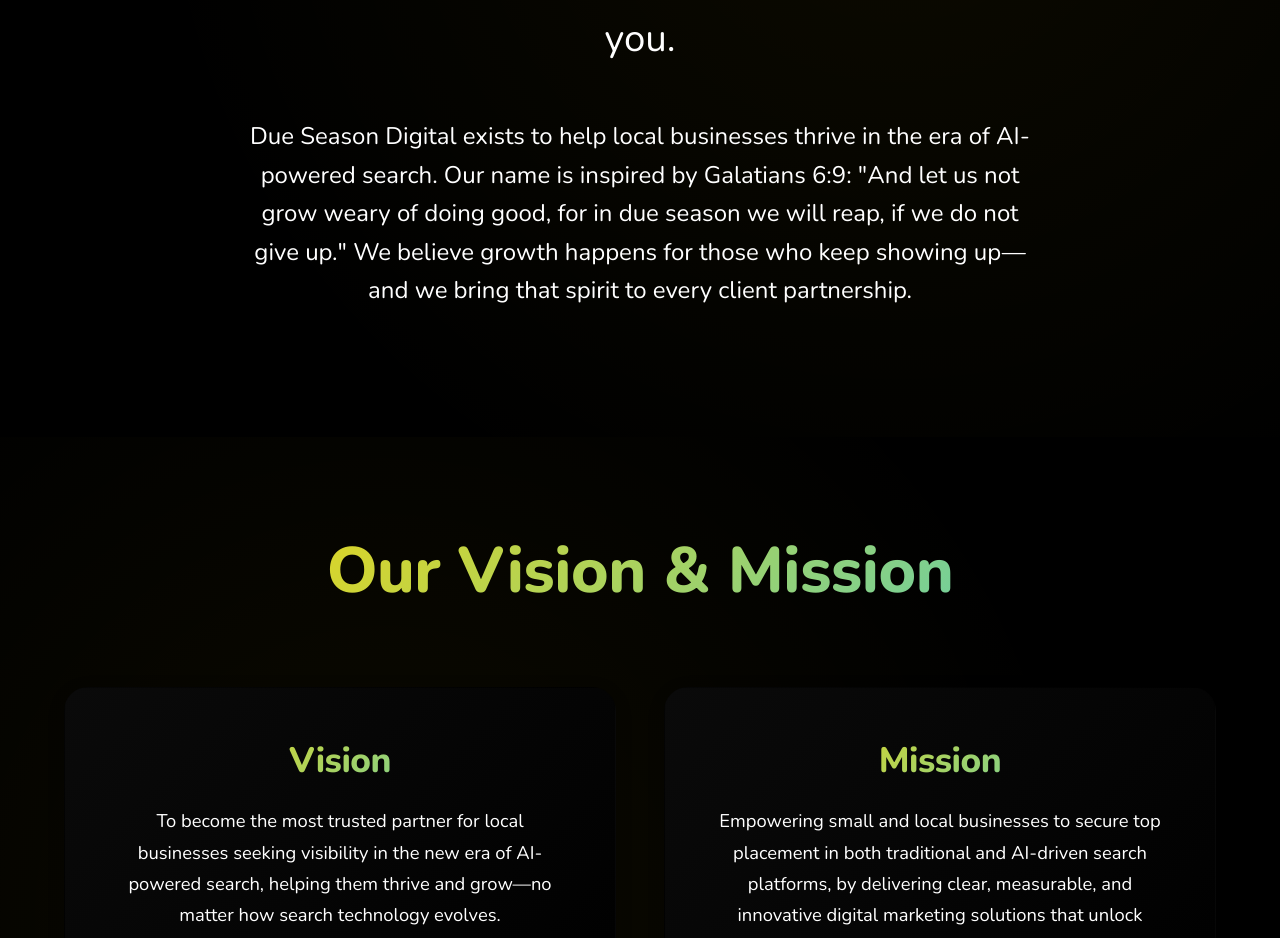
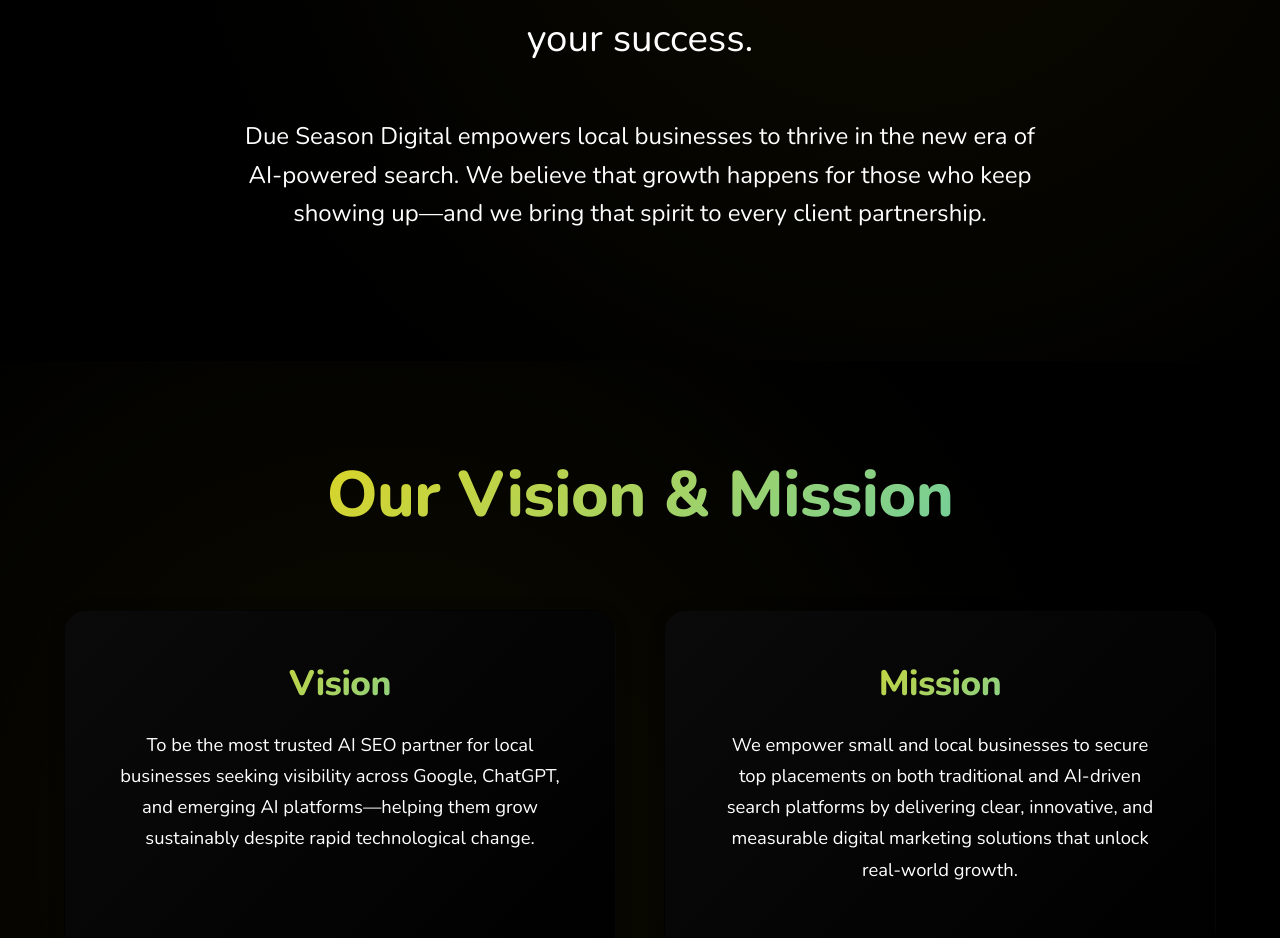
Before and after one commit to KJGuce/dueseasondigital.github.io, a React (Vite) app in the folder react-site/: page /about in a window 1280 px wide. Shown: the part 511-1449 px from the top of the page. Built offline with nearby package versions, Linux system fonts and the light colour scheme.

Commit message:
Update About page content and Founder section as per latest copy

```diff
--- a/react-site/src/pages/AboutPage.tsx
+++ b/react-site/src/pages/AboutPage.tsx
@@ -31,7 +31,7 @@ const AboutPage: React.FC = () => {
             animate={{ opacity: 1, y: 0 }}
             transition={{ duration: 0.6, delay: 0.2 }}
           >
-            Rooted in purpose. Fueled by growth. Focused on you.
+            Rooted in purpose. Fueled by growth. Focused on your success.
           </motion.p>
           <motion.p
             className={styles.heroText}
@@ -39,11 +39,10 @@ const AboutPage: React.FC = () => {
             animate={{ opacity: 1, y: 0 }}
             transition={{ duration: 0.6, delay: 0.4 }}
           >
-            Due Season Digital exists to help local businesses thrive in the era
-            of AI-powered search. Our name is inspired by Galatians 6:9: "And
-            let us not grow weary of doing good, for in due season we will reap,
-            if we do not give up." We believe growth happens for those who keep
-            showing up—and we bring that spirit to every client partnership.
+            Due Season Digital empowers local businesses to thrive in the new
+            era of AI-powered search. We believe that growth happens for those
+            who keep showing up—and we bring that spirit to every client
+            partnership.
           </motion.p>
         </div>
       </section>
@@ -70,9 +69,10 @@ const AboutPage: React.FC = () => {
             >
               <h3>Vision</h3>
               <p>
-                To become the most trusted partner for local businesses seeking
-                visibility in the new era of AI-powered search, helping them
-                thrive and grow—no matter how search technology evolves.
+                To be the most trusted AI SEO partner for local businesses
+                seeking visibility across Google, ChatGPT, and emerging AI
+                platforms—helping them grow sustainably despite rapid
+                technological change.
               </p>
             </motion.div>
             <motion.div
@@ -84,9 +84,9 @@ const AboutPage: React.FC = () => {
             >
               <h3>Mission</h3>
               <p>
-                Empowering small and local businesses to secure top placement in
-                both traditional and AI-driven search platforms, by delivering
-                clear, measurable, and innovative digital marketing solutions
+                We empower small and local businesses to secure top placements
+                on both traditional and AI-driven search platforms by delivering
+                clear, innovative, and measurable digital marketing solutions
                 that unlock real-world growth.
               </p>
             </motion.div>
@@ -121,7 +121,7 @@ const AboutPage: React.FC = () => {
                 icon: <FaChartLine />,
                 title: "Diligence",
                 description:
-                  "We work hard and do good, knowing that faithful effort brings a harvest.",
+                  "We work hard and do good, believing faithful effort brings a fruitful harvest.",
               },
               {
                 icon: <FaHandshake />,
@@ -245,7 +245,7 @@ const AboutPage: React.FC = () => {
             >
               <img
                 src={founderPhoto}
-                alt="Kristen Joy Guce"
+                alt="Kristen Joy Guce, Founder and CEO of Due Season Digital"
                 className={styles.founderPhoto}
               />
             </motion.div>
@@ -261,21 +261,15 @@ const AboutPage: React.FC = () => {
                 <p>Founder & CEO</p>
               </div>
               <p>
-                With over a decade of experience across analytics, business
-                strategy, and digital transformation, Kristen Joy Guce founded
-                Due Season Digital to help local businesses thrive in a rapidly
-                changing landscape. Her passion lies in equipping small
-                businesses to grow—combining strategic insight, technical
-                know-how, and a heart for service.
-              </p>
-              <p>
-                Kristen believes that authentic growth happens when technology
-                and purpose go hand in hand. By bridging the gap between classic
-                strategies and the new era of AI-powered search, she ensures
-                each client receives solutions that are both innovative and
-                practical. Kristen's commitment to integrity, excellence, and
-                measurable progress is at the heart of everything we do at Due
-                Season Digital.
+                Kristen Joy Guce is the founder and CEO of Due Season Digital.
+                With a background in analytics and business strategy, she leads
+                a talented team and harnesses innovative AI tools to help local
+                businesses grow their visibility in today's evolving search
+                landscape. Kristen is passionate about blending strategic
+                thinking with technology to deliver meaningful results. Her
+                leadership ensures clients benefit from a smart mix of human
+                expertise and AI-driven solutions, all delivered with integrity
+                and care.
               </p>
             </motion.div>
           </div>
```
